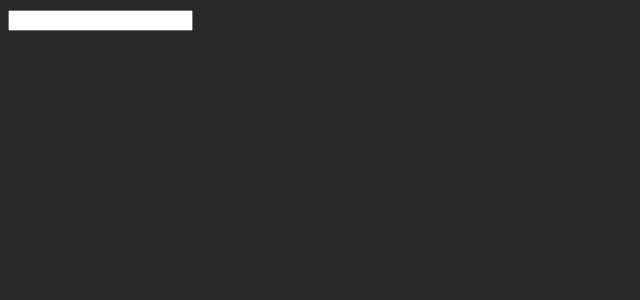
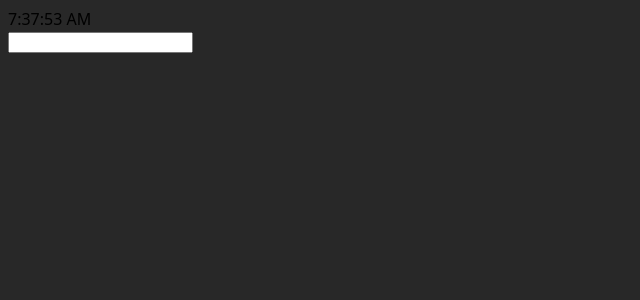
Before and after one commit to Nerscylla/angular-startpage, an Angular app: page / in a window 1280 px wide. Shown: the top 300 px of the page, without its empty margins (0-640 px from the left). Built offline with nearby package versions, Linux system fonts and the light colour scheme.

Commit message:
add clock component to app layout

```diff
--- a/src/app/app.component.html
+++ b/src/app/app.component.html
@@ -1,2 +1,3 @@
 <!DOCTYPE html>
+<clock-component></clock-component>
 <search-bar></search-bar>
```
